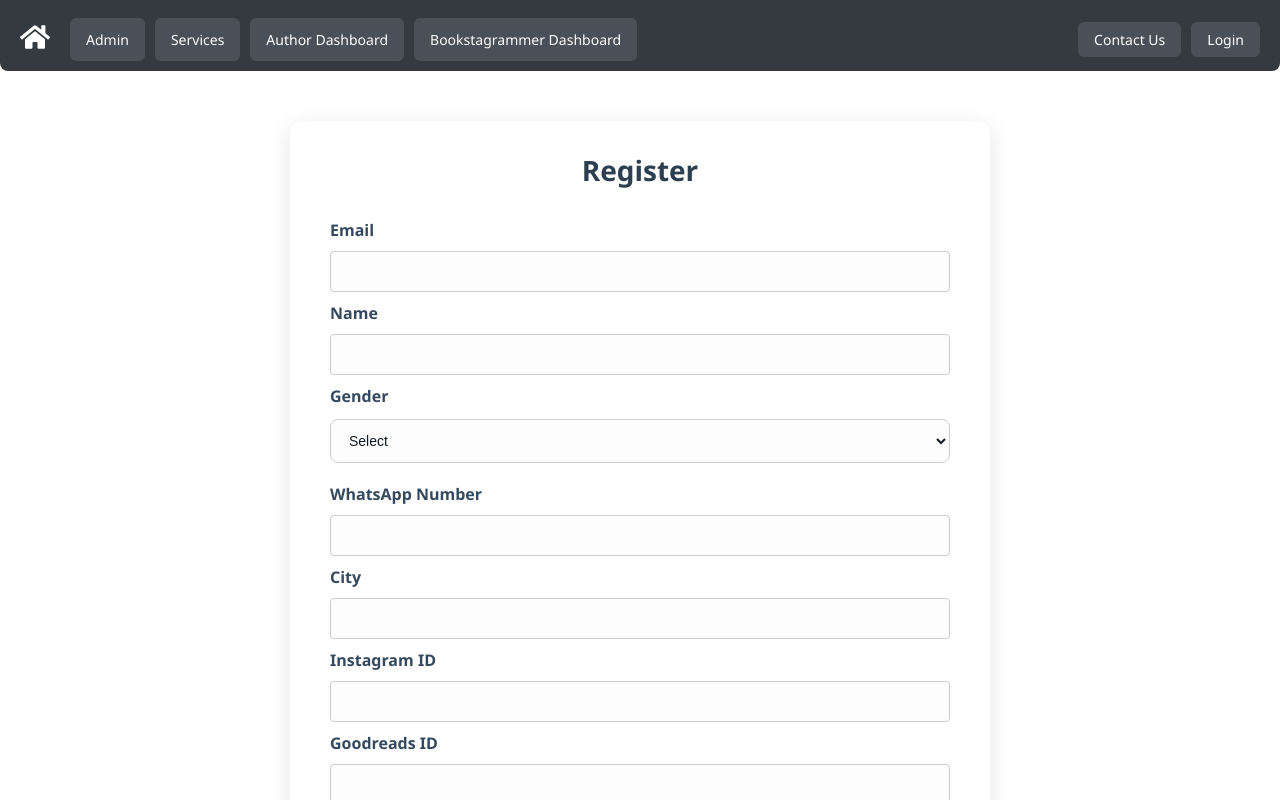
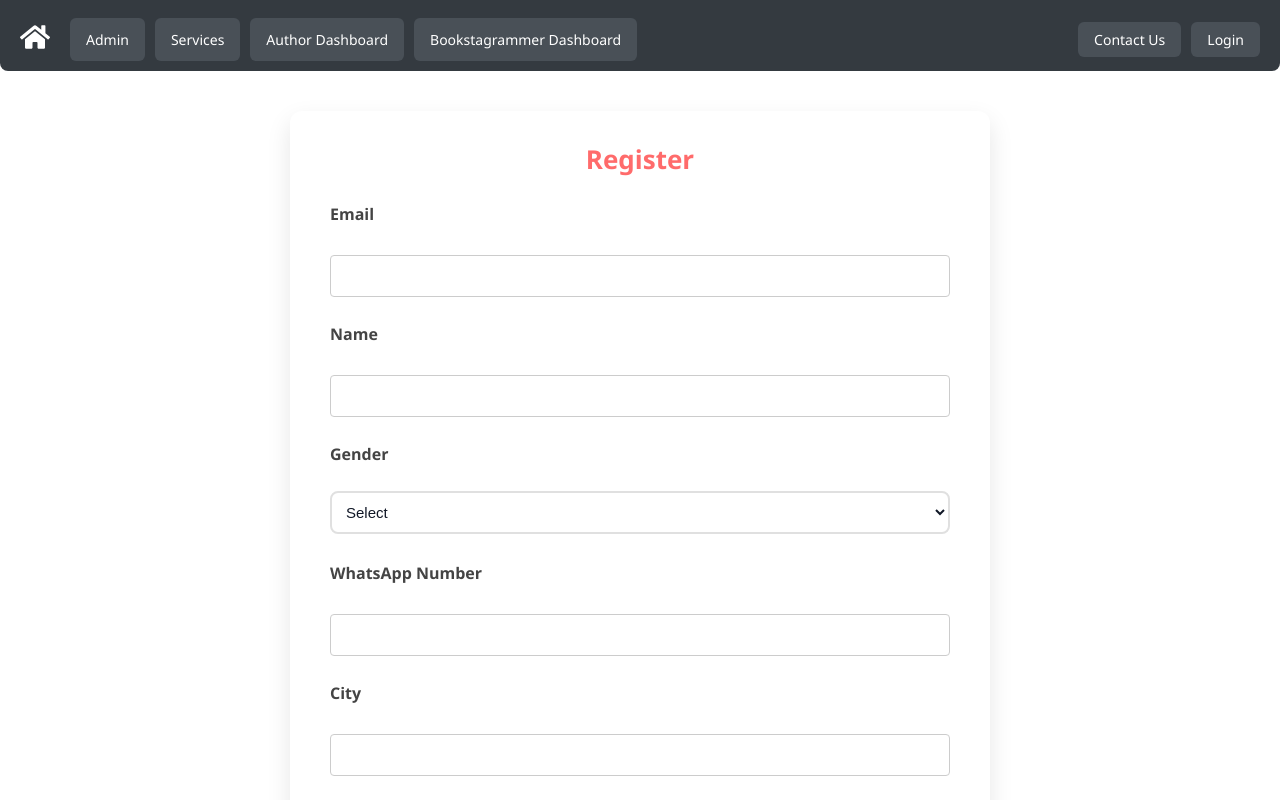
Before and after one commit to AliyulRahman/sample_lm_app, a React (Vite) app: page /login in a window 1280 px wide. Both pictures are taken after a click on the button "Register here". Shown: the top 800 px of the page. Built offline with nearby package versions, Linux system fonts and the light colour scheme.

Commit message:
multiple select for roles

```diff
--- a/src/components/Admin/UsersTab.jsx
+++ b/src/components/Admin/UsersTab.jsx
@@ -49,7 +49,7 @@ export default function UsersTab() {
                 <td>{user.email}</td>
                 <td>{user.whatsapp}</td>
                 <td>{user.status}</td>
-                <td>{user.role}</td>
+                <td>{Array.isArray(user.role) ? user.role.join(', ') : user.role}</td>
                 <td>
                   <button onClick={() => handleOpenForm(user)}>View</button>
                 </td>
--- a/src/components/Login/RegisterForm.css
+++ b/src/components/Login/RegisterForm.css
@@ -1,113 +1,126 @@
-/* Container for the form */
+/* Container */
 .register-container {
-  max-width: 700px;
-  margin: 50px auto;
-  padding: 30px 40px;
-  background: #ffffff;
-  border-radius: 12px;
-  box-shadow: 0 6px 24px rgba(0, 0, 0, 0.1);
-  font-family: "Segoe UI", Tahoma, Geneva, Verdana, sans-serif;
+  padding: 40px 20px;
+  background: white;
+  min-height: 100vh;
+  display: flex;
+  justify-content: center;
+  align-items: center;
 }
 
-/* Form title */
+/* Form */
+.register-form {
+  background: #fff;
+  padding: 30px 40px;
+  border-radius: 12px;
+  box-shadow: 0 10px 25px rgba(0, 0, 0, 0.1);
+  width: 100%;
+  max-width: 700px;
+  display: flex;
+  flex-direction: column;
+  gap: 16px;
+}
+
+/* Headings */
 .register-form h2 {
   text-align: center;
-  color: #2c3e50;
-  font-size: 28px;
-  margin-bottom: 30px;
+  color: #ff6b6b;
+  font-size: 26px;
+  margin-bottom: 10px;
 }
 
-/* Label styling */
+/* Labels */
 .register-form label {
-  display: block;
-  margin-bottom: 6px;
-  font-weight: 600;
-  color: #34495e;
+  font-weight: bold;
+  color: #444;
+  margin-bottom: 4px;
 }
 
-/* Inputs and selects */
+/* Inputs and Selects */
 .register-form input,
 .register-form select {
-  width: 100%;
-  padding: 12px 14px;
-  border: 1px solid #ccc;
+  padding: 10px;
+  border: 2px solid #e0e0e0;
   border-radius: 8px;
-  margin-bottom: 20px;
-  font-size: 14px;
-  background-color: #fdfdfd;
+  font-size: 15px;
+  outline: none;
   transition: border-color 0.3s, box-shadow 0.3s;
 }
 
 .register-form input:focus,
 .register-form select:focus {
-  border-color: #007bff;
-  box-shadow: 0 0 0 2px rgba(0, 123, 255, 0.2);
-  outline: none;
+  border-color: #ff6b6b;
+  box-shadow: 0 0 5px rgba(255, 107, 107, 0.5);
+}
+
+/* Button */
+.register-form button {
+  background-color: #ff6b6b;
+  color: white;
+  padding: 12px 20px;
+  border: none;
+  border-radius: 8px;
+  font-size: 16px;
+  cursor: pointer;
+  transition: background-color 0.3s;
+}
+
+.register-form button:hover {
+  background-color: #e65050;
 }
 
 /* Error message */
 .error-message {
-  color: #e74c3c;
+  color: #d9534f;
   font-size: 14px;
-  margin-bottom: 15px;
+  margin-top: -8px;
 }
 
-/* Submit button */
-.register-form button[type="submit"] {
-  width: 100%;
-  padding: 14px;
-  background-color: #007bff;
-  color: #ffffff;
-  font-weight: bold;
-  font-size: 16px;
-  border: none;
-  border-radius: 8px;
-  cursor: pointer;
-  transition: background-color 0.3s ease;
-}
-
-.register-form button[type="submit"]:hover {
-  background-color: #0056b3;
-}
-
-/* Success message container */
+/* Success message */
 .register-success {
+  background-color: #ffffff;
+  padding: 40px;
+  border-radius: 12px;
   text-align: center;
-  padding: 50px 20px;
-  background-color: #e8f6ec;
-  border: 1px solid #b9e6c9;
-  border-radius: 12px;
+  box-shadow: 0 0 20px rgba(0, 0, 0, 0.1);
 }
 
 .register-success h2 {
-  color: #27ae60;
-  font-size: 26px;
-  margin-bottom: 15px;
+  color: #28a745;
+  font-size: 24px;
+  margin-bottom: 10px;
 }
 
 .register-success p {
-  color: #2d3436;
+  color: #333;
   font-size: 16px;
-  margin-bottom: 25px;
+  margin-bottom: 20px;
 }
 
 .register-success button {
-  padding: 10px 20px;
-  background-color: #27ae60;
+  background-color: #28a745;
   color: white;
-  font-size: 16px;
+  padding: 10px 18px;
   border: none;
   border-radius: 6px;
   cursor: pointer;
 }
 
 .register-success button:hover {
-  background-color: #219150;
+  background-color: #218838;
 }
 
-/* Responsive styling */
-@media (max-width: 768px) {
-  .register-container {
-    padding: 25px 20px;
-  }
+/* Multi-select */
+.multi-select {
+  min-height: 120px;
+  background-color: #f8f9fa;
+  font-size: 15px;
+  border: 2px solid #e0e0e0;
+  border-radius: 8px;
 }
+
+.selected-roles {
+  font-size: 13px;
+  color: #6c757d;
+  font-style: italic;
+}
--- a/src/components/Login/RegisterForm.jsx
+++ b/src/components/Login/RegisterForm.jsx
@@ -12,7 +12,7 @@ export default function RegisterForm({ onClose, isAdminPanel, selectedUser }) {
     city: "",
     instagram: "",
     goodreads: "",
-    role: "",
+    role: [],
     reviewFrequency: "",
     bookType: "",
     collaboratedWithAuthors: "",
@@ -31,13 +31,23 @@ export default function RegisterForm({ onClose, isAdminPanel, selectedUser }) {
 
   useEffect(() => {
     if (selectedUser) {
-      setForm(selectedUser);
+      setForm({
+        ...selectedUser,
+        role: Array.isArray(selectedUser.role) ? selectedUser.role : [selectedUser.role],
+      });
     }
   }, [selectedUser]);
 
   const handleChange = (e) => {
-    const { name, value } = e.target;
+    const { name, value, multiple, options } = e.target;
+    if (multiple) {
+      const selectedValues = Array.from(options)
+        .filter((o) => o.selected)
+        .map((o) => o.value);
+      setForm({ ...form, [name]: selectedValues });
+    } else {
       setForm({ ...form, [name]: value });
+    }
   };
 
   const handleSubmit = (e) => {
@@ -74,22 +84,12 @@ export default function RegisterForm({ onClose, isAdminPanel, selectedUser }) {
   }
 
   if (submitted && isAdminPanel) {
-    if (selectedUser) {
     return (
       <div className="register-success">
-          <p>Data updated successfully.</p>
+        <p>{selectedUser ? "Data updated successfully." : "Data added successfully."}</p>
         <button onClick={onClose}>Close</button>
       </div>
     );
-    }
-    else {
-      return (
-        <div className="register-success">
-          <p>Data added successfully.</p>
-          <button onClick={onClose}>Close</button>
-        </div>
-      );
-    }
   }
 
   return (
@@ -136,46 +136,35 @@ export default function RegisterForm({ onClose, isAdminPanel, selectedUser }) {
         </select>
 
         <label>WhatsApp Number</label>
-        <input
-          type="text"
-          name="whatsapp"
-          value={form.whatsapp}
-          onChange={handleChange}
-        />
+        <input type="text" name="whatsapp" value={form.whatsapp} onChange={handleChange} />
 
         <label>City</label>
-        <input
-          type="text"
-          name="city"
-          value={form.city}
-          onChange={handleChange}
-        />
+        <input type="text" name="city" value={form.city} onChange={handleChange} />
 
         <label>Instagram ID</label>
-        <input
-          type="text"
-          name="instagram"
-          value={form.instagram}
-          onChange={handleChange}
-        />
+        <input type="text" name="instagram" value={form.instagram} onChange={handleChange} />
 
         <label>Goodreads ID</label>
-        <input
-          type="text"
-          name="goodreads"
-          value={form.goodreads}
+        <input type="text" name="goodreads" value={form.goodreads} onChange={handleChange} />
+
+        <label>Which roles are you willing to play?</label>
+        <select
+          name="role"
+          value={form.role}
           onChange={handleChange}
-        />
-
-        <label>Which role are you willing to play?</label>
-        <select name="role" value={form.role} onChange={handleChange}>
-          <option value="">Select</option>
+          multiple
+          size={6}
+          className="multi-select"
+        >
           <option value="Bookstagrammer">Bookstagrammer</option>
           <option value="Book Reviewer">Book Reviewer</option>
           <option value="Beta reader">Beta reader</option>
           {isAdminPanel && <option value="Author">Author</option>}
           {isAdminPanel && <option value="Admin">Admin</option>}
         </select>
+        {form.role.length > 0 && (
+          <div className="selected-roles">Selected: {form.role.join(", ")}</div>
+        )}
 
         <label>How often do you post book reviews?</label>
         <select
@@ -204,9 +193,7 @@ export default function RegisterForm({ onClose, isAdminPanel, selectedUser }) {
           <option value="Humor">Humor</option>
           <option value="Poetry">Poetry</option>
           <option value="Biography">Biography</option>
-          <option value="Up for anything! cuz I love books">
-            Up for anything! cuz I love books
-          </option>
+          <option value="Up for anything! cuz I love books">Up for anything! cuz I love books</option>
         </select>
 
         <label>Have you ever collaborated with authors/companies before?</label>
@@ -238,17 +225,13 @@ export default function RegisterForm({ onClose, isAdminPanel, selectedUser }) {
           onChange={handleChange}
         >
           <option value="">Select</option>
-          <option value="Stick to paid partnerships">
-            Stick to paid partnerships
-          </option>
+          <option value="Stick to paid partnerships">Stick to paid partnerships</option>
           <option value="Switch to pr boxes according to what you're offering">
             Switch to pr boxes according to what you're offering
           </option>
         </select>
 
-        <label>
-          Would be open to sharing promotional posts for books we feature?
-        </label>
+        <label>Would be open to sharing promotional posts for books we feature?</label>
         <select
           name="promotionalPostsForBooks"
           value={form.promotionalPostsForBooks}
@@ -278,10 +261,7 @@ export default function RegisterForm({ onClose, isAdminPanel, selectedUser }) {
           <option value="Short term">Short term</option>
         </select>
 
-        <label>
-          Do you agree to promote us and the on board book lovers on your social
-          media?
-        </label>
+        <label>Do you agree to promote us and the on board book lovers on your social media?</label>
         <select
           name="openForSocialMediaPromotion"
           value={form.openForSocialMediaPromotion}
@@ -318,9 +298,6 @@ export default function RegisterForm({ onClose, isAdminPanel, selectedUser }) {
         {error && <p className="error-message">{error}</p>}
 
         <button type="submit">{selectedUser ? "Update" : "Submit"}</button>
-        {/* <button type="button" onClick={onClose} className="cancel-button">
-          Close
-        </button> */}
       </form>
     </div>
   );
```
Lines whose indentation alone changed are shown as unchanged.
